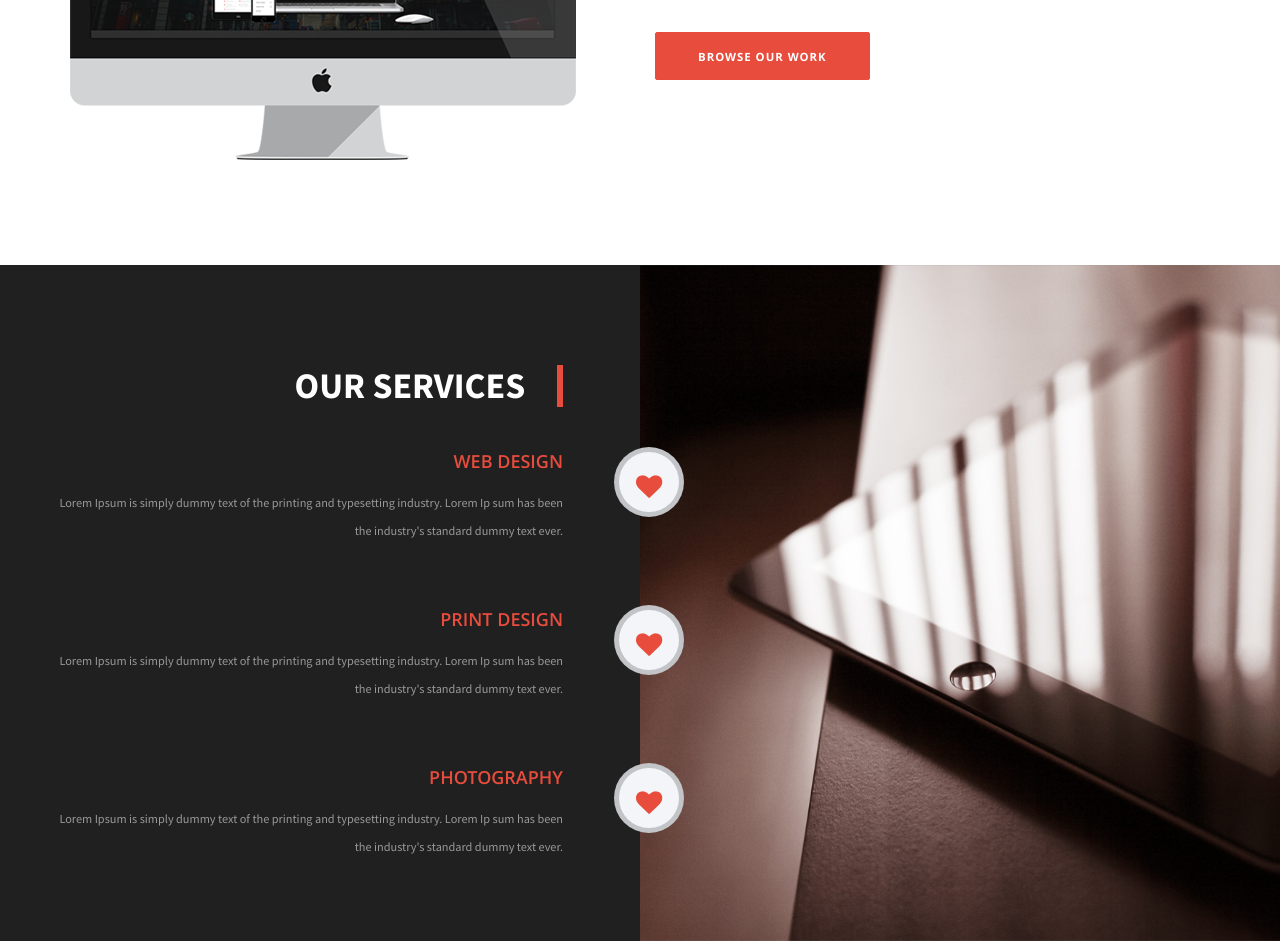
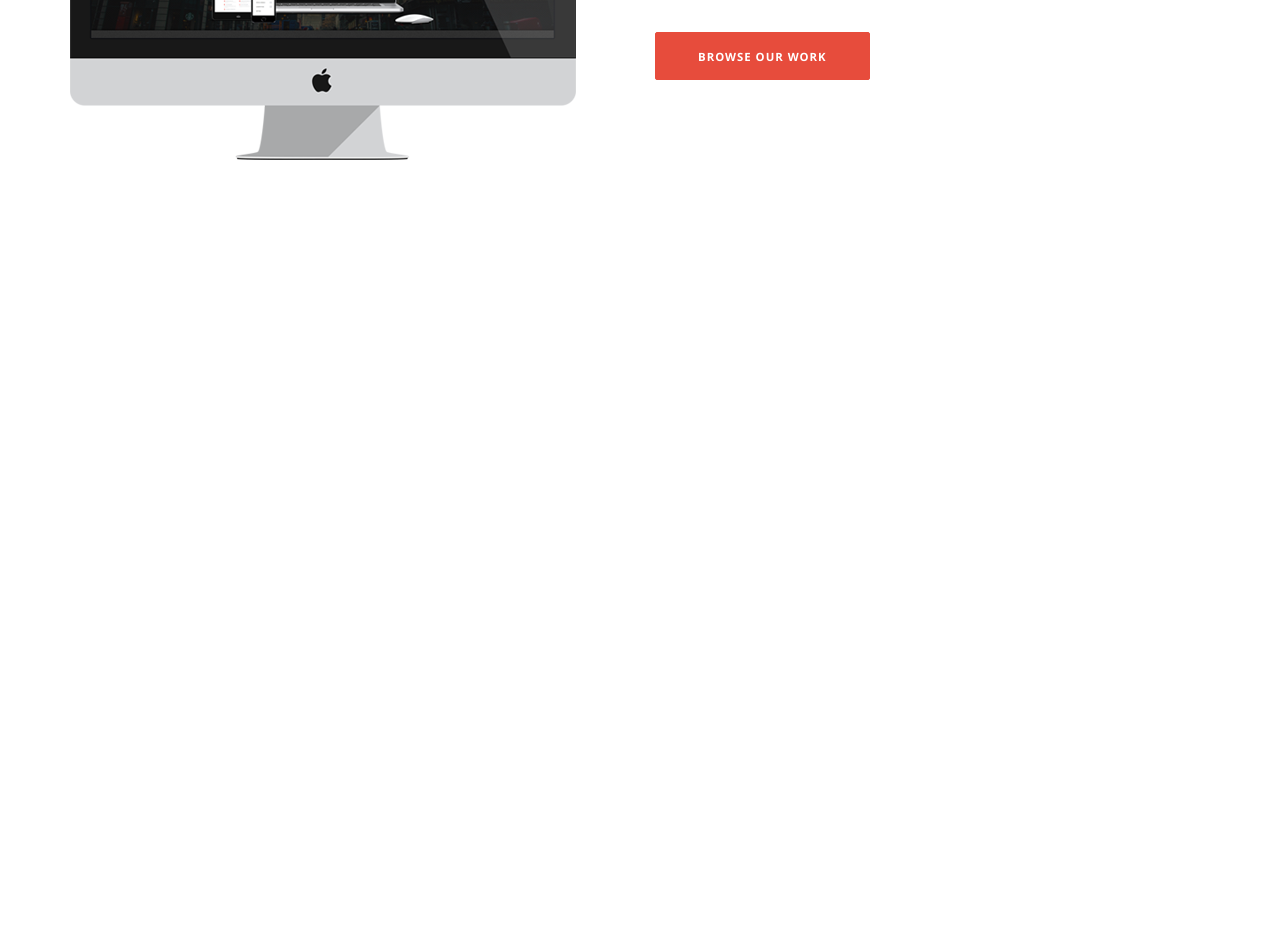
Before and after one commit to KangCJ44/KangCJ44.github.io, a plain HTML site: page index.html in a window 1280 px wide. Shown: the part 1699-2640 px from the top of the page. After the commit the page ends 1964 px from the top, so only its background shows below. Drawn offline with Linux system fonts and the light colour scheme.

Commit message:
Update index.html

```diff
--- a/index.html
+++ b/index.html
@@ -249,92 +249,6 @@
                     </div><!--End of row -->
                 </div><!--End of container -->
             </section><!--End of history -->
-
-
-            <!-- service Section -->
-            <section id="service" class="service">
-                <div class="container-fluid">
-                    <div class="row">
-                        <div class="main_service">
-                            <div class="col-md-6 col-sm-12 no-padding">
-
-                                <div class="single_service single_service_text text-right">
-                                    <div class="head_title">
-                                        <h2>OUR SERVICES</h2>
-                                    </div>
-
-                                    <div class="row">
-                                        <div class="col-md-12 col-sm-10 col-xs-10 margin-bottom-60">
-                                            <div class="row">
-
-                                                <div class="col-sm-10 col-sm-offset-1 col-xs-9 col-xs-offset-1">
-                                                    <article class="single_service_right_text">
-                                                        <h4>WEB DESIGN</h4>
-                                                        <p>Lorem Ipsum is simply dummy text of the printing and typesetting industry.
-                                                            Lorem Ip sum has been the industry's standard dummy text ever.</p>
-                                                    </article>
-                                                </div>
-                                                <div class="col-sm-1 col-xs-1">
-                                                    <figure class="single_service_icon">
-                                                        <i class="fa fa-heart"></i>
-                                                    </figure><!-- End of figure -->
-                                                </div>
-                                            </div>
-                                        </div><!-- End of col-sm-12 -->
-
-                                        <div class="col-md-12 col-sm-10 col-xs-10 margin-bottom-60">
-                                            <div class="row">
-
-                                                <div class="col-sm-10 col-sm-offset-1 col-xs-9 col-xs-offset-1">
-                                                    <article class="single_service_right_text">
-                                                        <h4>PRINT DESIGN</h4>
-                                                        <p>Lorem Ipsum is simply dummy text of the printing and typesetting industry.
-                                                            Lorem Ip sum has been the industry's standard dummy text ever.</p>
-                                                    </article>
-                                                </div>
-                                                <div class="col-sm-1 col-xs-1">
-                                                    <figure class="single_service_icon">
-                                                        <i class="fa fa-heart"></i>
-                                                    </figure><!-- End of figure -->
-                                                </div>
-                                            </div>
-                                        </div><!-- End of col-sm-12 -->
-
-                                        <div class="col-md-12 col-sm-10 col-xs-10 margin-bottom-60">
-                                            <div class="row">
-
-                                                <div class="col-sm-10 col-sm-offset-1 col-xs-9 col-xs-offset-1 margin-bottom-20">
-                                                    <article class="single_service_right_text">
-                                                        <h4>PHOTOGRAPHY</h4>
-                                                        <p>Lorem Ipsum is simply dummy text of the printing and typesetting industry.
-                                                            Lorem Ip sum has been the industry's standard dummy text ever.</p>
-                                                    </article>
-                                                </div>
-                                                <div class="col-sm-1 col-xs-1">
-                                                    <figure class="single_service_icon">
-                                                        <i class="fa fa-heart"></i>
-                                                    </figure><!-- End of figure -->
-                                                </div>
-                                            </div>
-                                        </div><!-- End of col-sm-12 -->
-
-                                    </div>
-                                </div>
-                            </div><!-- End of col-sm-6 -->
-
-                            <div class="col-md-6 col-sm-12 no-padding">
-                                <figure class="single_service single_service_img">
-                                    <div class="overlay-img"></div>
-                                    <img src="assets/images/servicerightimg.jpg" alt="" />
-                                </figure><!-- End of figure -->
-                            </div><!-- End of col-sm-6 -->
-
-                        </div>
-                    </div><!-- End of row -->
-                </div><!-- End of Container-fluid -->
-            </section><!-- End of service Section -->
-
-
         </div>
 
         <!-- START SCROLL TO TOP  -->
```
